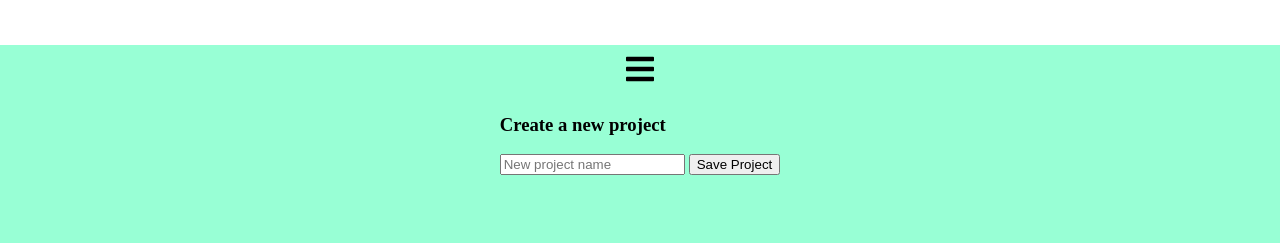
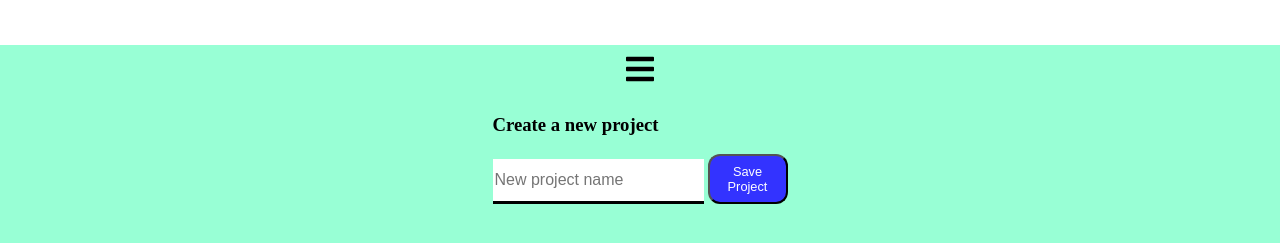
Before and after one commit to JoelSmith123/palette-picker, a website: page public/index.html in a window 1280 px wide. Shown: the part 105-348 px from the top of the page. Drawn offline with Linux system fonts and the light colour scheme.

Commit message:
Fix new project input styling

```diff
--- a/public/css/styles.css
+++ b/public/css/styles.css
@@ -92,12 +92,15 @@
   width: 80px;
 }
 
-.palette-name-input {
+.input {
   border: none;
   border-bottom: 3px solid #000;
   font-size: 1rem;
   height: 40px;
   vertical-align: bottom;
+}
+
+.palette-name-input {
   width: 150px;
 }
 
--- a/public/index.html
+++ b/public/index.html
@@ -21,7 +21,7 @@
       <select>
         <!-- <option value="">--Select project--</option> -->
       </select>
-      <input class='palette-name-input' type="" name="" placeholder="Palette name ...">
+      <input class='input palette-name-input' type="" name="" placeholder="Palette name ...">
       <button class='btn save-palette-btn'>Save palette</button>
     </form>
   </div>
@@ -32,8 +32,8 @@
     <div class='new-project-form-container'>
       <form class='new-project-form'>
         <h3 class='new-project-title'>Create a new project</h3>
-        <input class='new-project-input' type="" name="" value='' placeholder="New project name">
-        <button class='save-new-project-btn'>Save Project</button>
+        <input class='input new-project-input' type="" name="" value='' placeholder="New project name">
+        <button class='btn save-new-project-btn'>Save Project</button>
       </form>
     </div>
     <div class='saved-project-container'>
--- a/public/js/scripts.js
+++ b/public/js/scripts.js
@@ -45,6 +45,7 @@ savePaletteBtn.addEventListener('click', function (event) {
 
   savePaletteToProject()
 })
+
 
 
 function toggleAllSavedPaletteStyles() {
```
